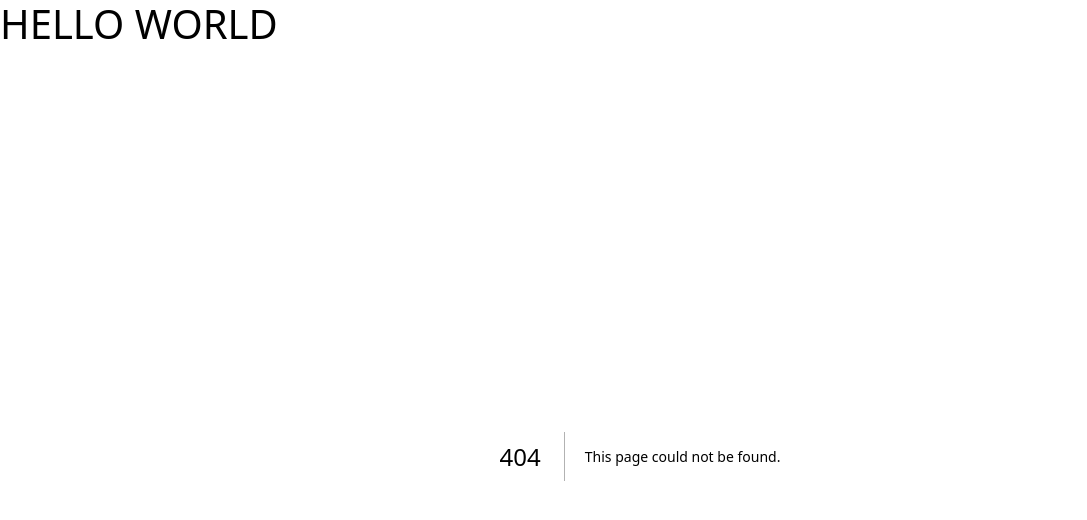
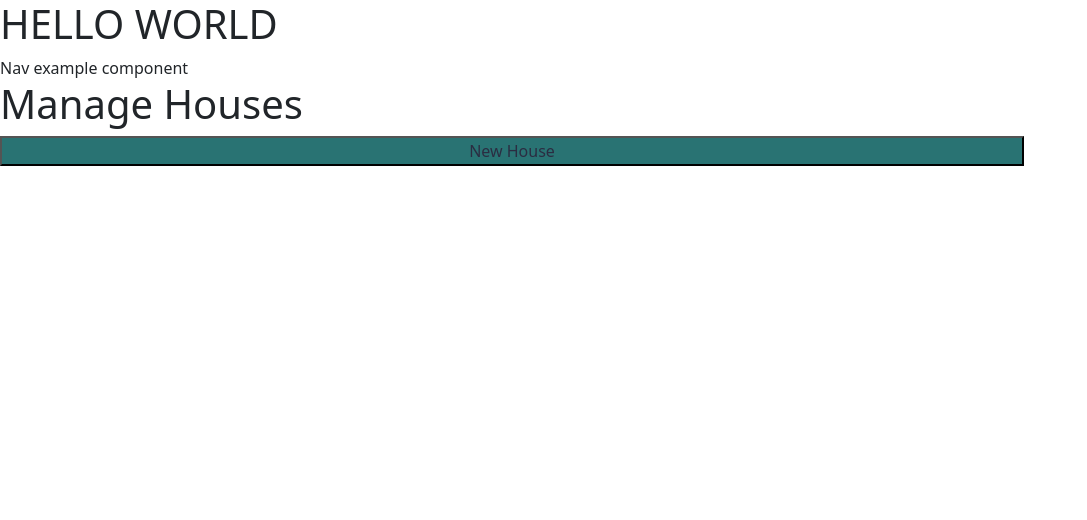
Before and after one commit to m-bocelli/matey, a Next.js app: page /manageHouses in a window 1280 px wide. Before the commit this address had no page. Shown: the top 520 px of the page, without its empty margins (0-1087 px from the left). Built offline with nearby package versions, Linux system fonts and the light colour scheme.

Commit message:
Added basic framework to createHouse and manageHouses pages

```diff
--- /dev/null
+++ b/app/manageHouses/layout.jsx
@@ -0,0 +1,10 @@
+import Nav from "../../components/Nav/Nav.jsx"
+
+export default function ManageHousesLayout({ children }) {
+    return (
+        <section>
+            <Nav></Nav>
+            {children}
+        </section>
+    )
+}
--- /dev/null
+++ b/app/manageHouses/manageStyles.css
@@ -0,0 +1,11 @@
+#newHouse {
+    width: 80%;
+    text-align: center;
+    background-color: #297373;
+    color: #2B2D42;
+}
+
+#newHouse:hover {
+    background-color: #2B2D42;
+    color: #297373;
+}
--- /dev/null
+++ b/app/manageHouses/page.jsx
@@ -0,0 +1,9 @@
+import "./manageStyles.css";
+export default function ManageHousesUI() {
+    return (
+        <>
+        <h1> Manage Houses </h1>
+        <button id="newHouse">New House</button>
+        </>
+    )
+}
```
Also changed, not shown: app/createHouse/page.jsx (+13 -1 lines).
